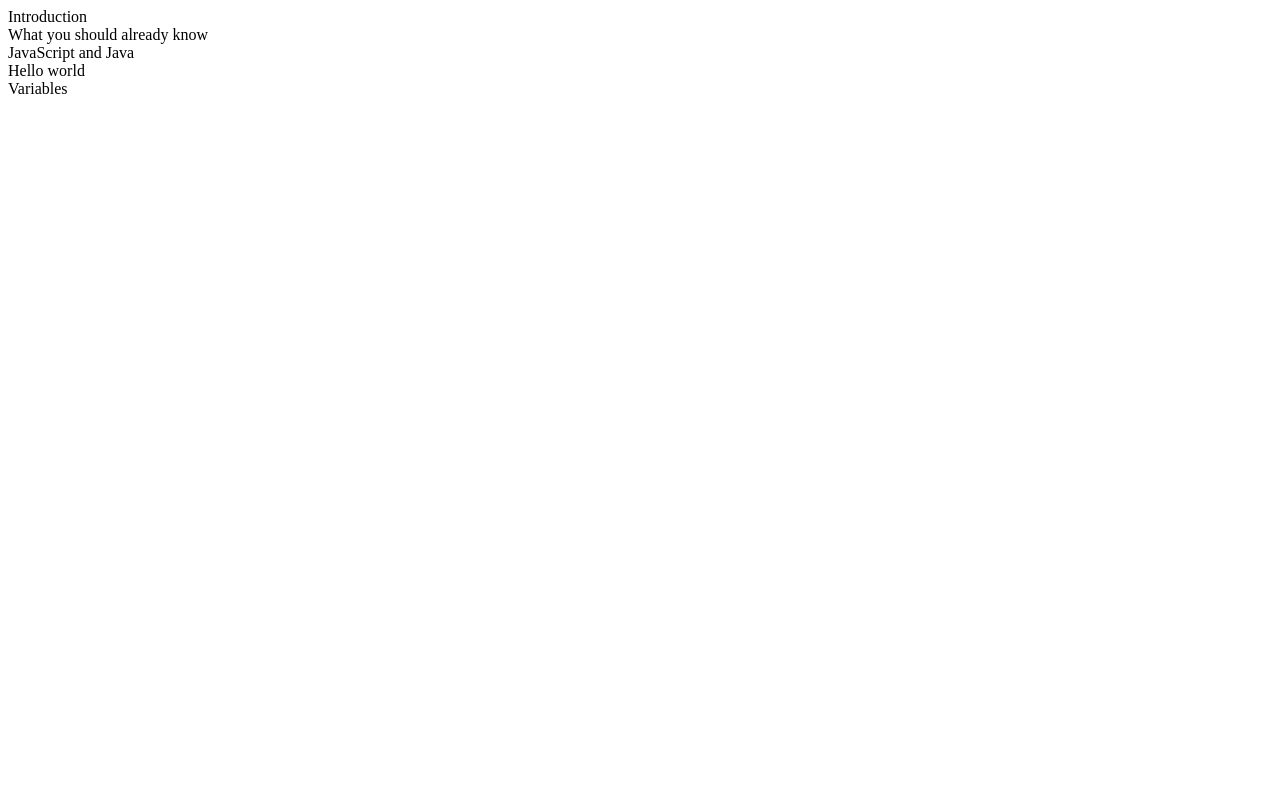
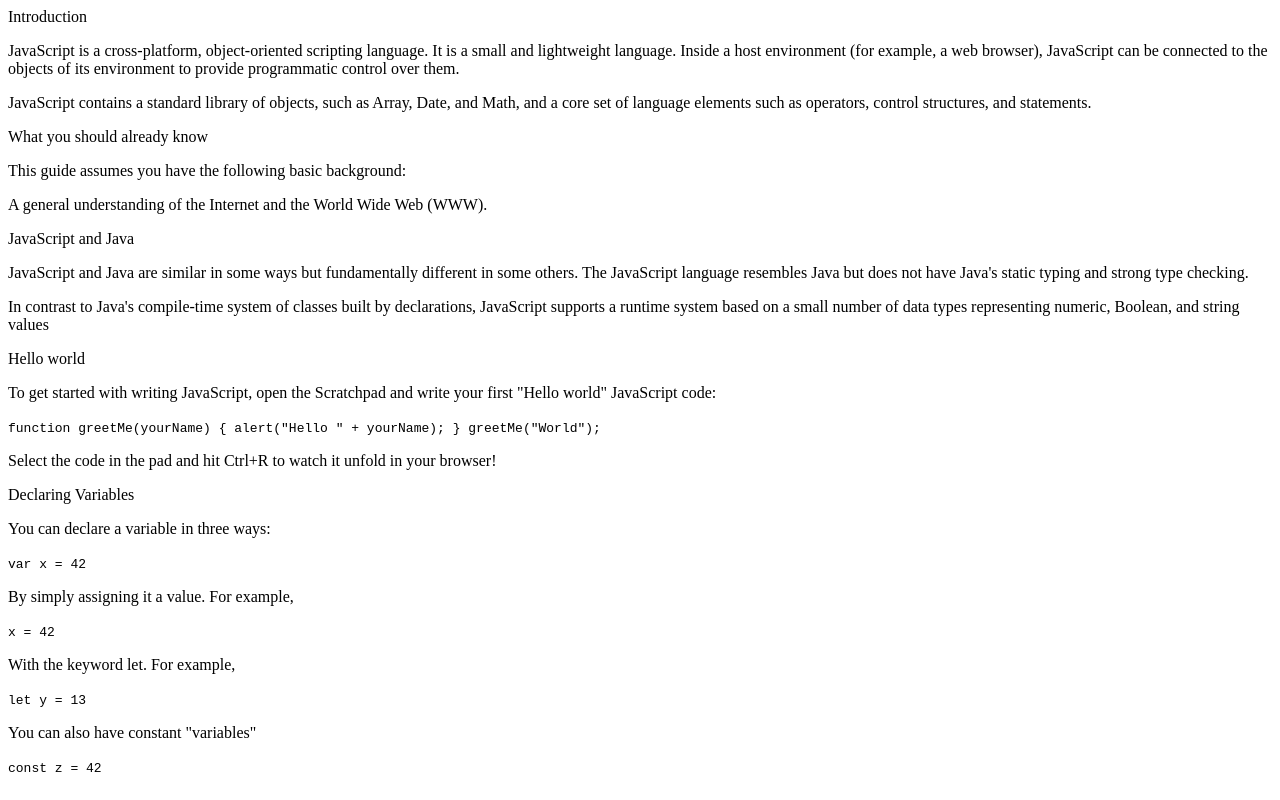
Before and after one commit to notlfish/microverse-trial-obote-ferrari, a plain HTML site: page index.html in a window 1280 px wide. Drawn offline with Linux system fonts and the light colour scheme.

Commit message:
Added documentation and code samples

```diff
--- a/index.html
+++ b/index.html
@@ -24,20 +24,78 @@
     <script  src="js/index.js"></script>
 
     <main id="main-doc">
-         <section id="introduction" class="main-section">
+      <section id="introduction" class="main-section">
         <header>Introduction</header>
+        <p>
+          JavaScript is a cross-platform, object-oriented scripting language.
+          It is a small and lightweight language.
+          Inside a host environment (for example, a web browser), JavaScript can be connected
+          to the objects of its environment to provide programmatic control over them.
+        </p>
+        <p>
+          JavaScript contains a standard library of objects, such as Array, Date, and Math,
+          and a core set of language elements such as operators, control structures, and statements.
+        </p>
       </section>
       <section id="what_you_should_already_know" class="main-section">
         <header>What you should already know</header>
+        <p>
+          This guide assumes you have the following basic background:
+        </p>
+        <p>
+          A general understanding of the Internet and the World Wide Web (WWW).
+        </p>
       </section>
       <section id="javascript_and_java" class="main-section">
         <header>JavaScript and Java</header>
+        <p>
+          JavaScript and Java are similar in some ways but fundamentally different in some others.
+          The JavaScript language resembles Java but does not have Java's static typing and strong type checking.
+        </p>
+        <p>
+          In contrast to Java's compile-time system of classes built by declarations, JavaScript supports a
+          runtime system based on a small number of data types representing numeric, Boolean, and string values
+        </p>
       </section>
       <section id="hello_world" class="main-section">
         <header>Hello world</header>
+        <p>
+          To get started with writing JavaScript, open the Scratchpad and write your first "Hello world" JavaScript code:
+        </p>
+        <code>
+          function greetMe(yourName) { alert("Hello " + yourName); }
+        greetMe("World");
+        </code>
+        <p>
+          Select the code in the pad and hit Ctrl+R to watch it unfold in your browser!
+        </p>
       </section>
-      <section id="variables" class="main-section">
-        <header>Variables</header>
+      <section id="declaring_variables" class="main-section">
+        <header>Declaring Variables</header>
+        <p>
+          You can declare a variable in three ways:
+        </p>
+        <code>
+          var x = 42
+        </code>
+        <p>
+          By simply assigning it a value. For example,
+        </p>
+        <code>
+          x = 42
+        </code>
+        <p>
+          With the keyword let. For example,
+        </p>
+        <code>
+          let y = 13
+        </code>
+        <p>
+          You can also have constant "variables"
+        </p>
+        <code>
+          const z = 42
+        </code>
       </section>
     </main>
   </body>
```
